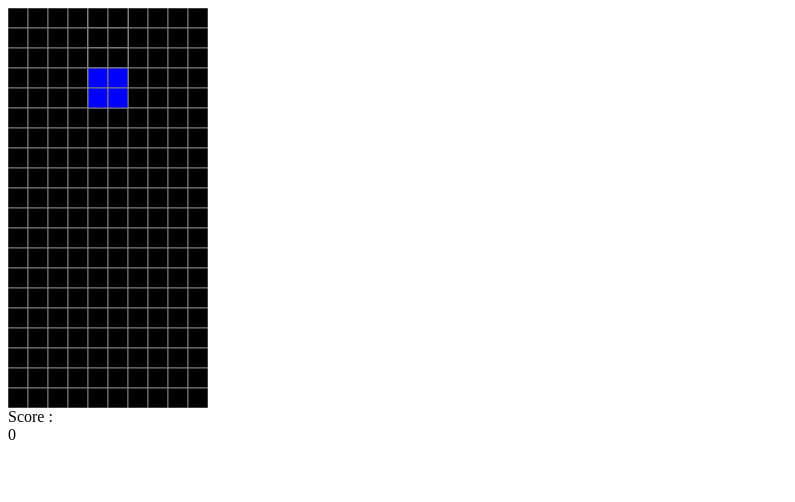
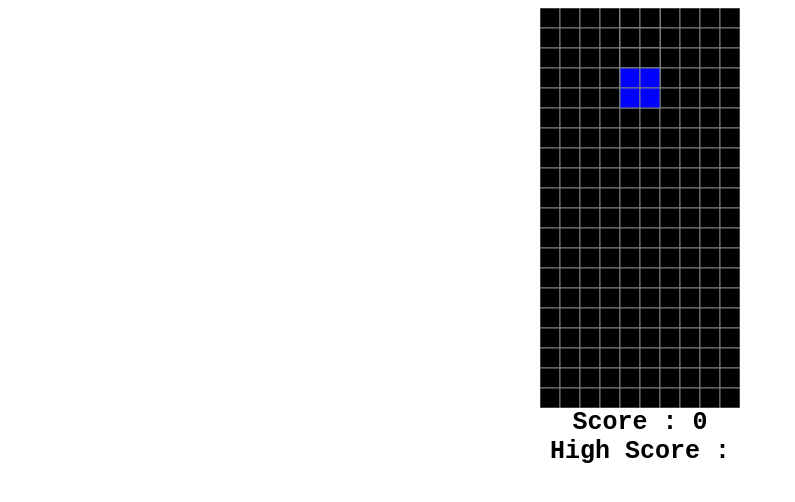
Before and after one commit to jacobadam/tetris, a plain HTML site: page index.html in a window 1280 px wide. Shown: the whole page, without its empty margins (0-795 px from the left). Drawn offline with Linux system fonts and the light colour scheme.

Commit message:
added some styling/centered the board

```diff
--- a/index.html
+++ b/index.html
@@ -2,12 +2,30 @@
 
 <head>
   <title>Tetris Game</title>
+  <style>
+    #score {
+      display: inline-block;
+    }
+
+    div {
+      font-size: 25px;
+      font-weight: bold;
+      font-family: monospace;
+      text-align: center;
+    }
+
+    canvas {
+      display: block;
+      margin: 0 auto;
+    }
+  </style>
 </head>
 
 <body>
   <canvas id="tetris" width="200" height="400"></canvas>
   <div>
-        Score : <div id="score">0</div>
+    Score : <div id="score">0</div><br/>
+    High Score :
   </div>
   <script src="tetrominoes.js"></script>
   <script src="tetris.js"></script>
```
